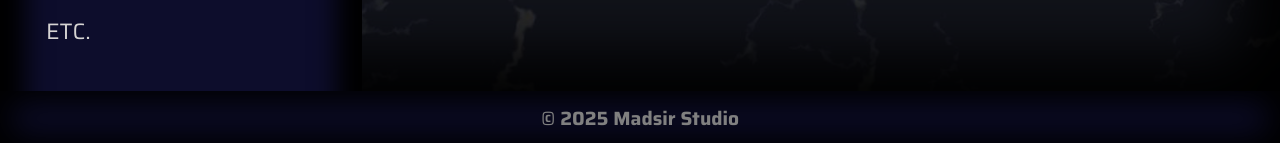
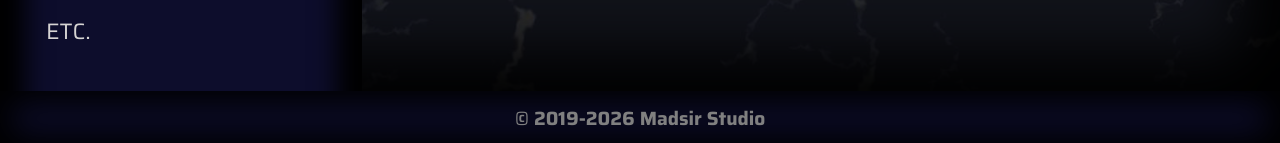
Before and after one commit to Madsir/madsirstudio.github.io, a Jekyll site: the page built from index.html, in a window 1280 px wide and 900 px high, scrolled down 1254 px. Shown: the part 754-897 px from the top of the window. Built offline with Jekyll 4.4.1, drawn with Linux system fonts in a browser that asks for light colours.

Commit message:
Update default.html

```diff
--- a/_layouts/default.html
+++ b/_layouts/default.html
@@ -282,7 +282,7 @@ ul {
 </div>
 	<footer>
 			<div class="rightTainer">
-			<div class="right">© 2025 Madsir Studio</div>
+			<div class="right">© 2019-2026 Madsir Studio</div>
 		</div>
 	</footer>
 </body>
```
